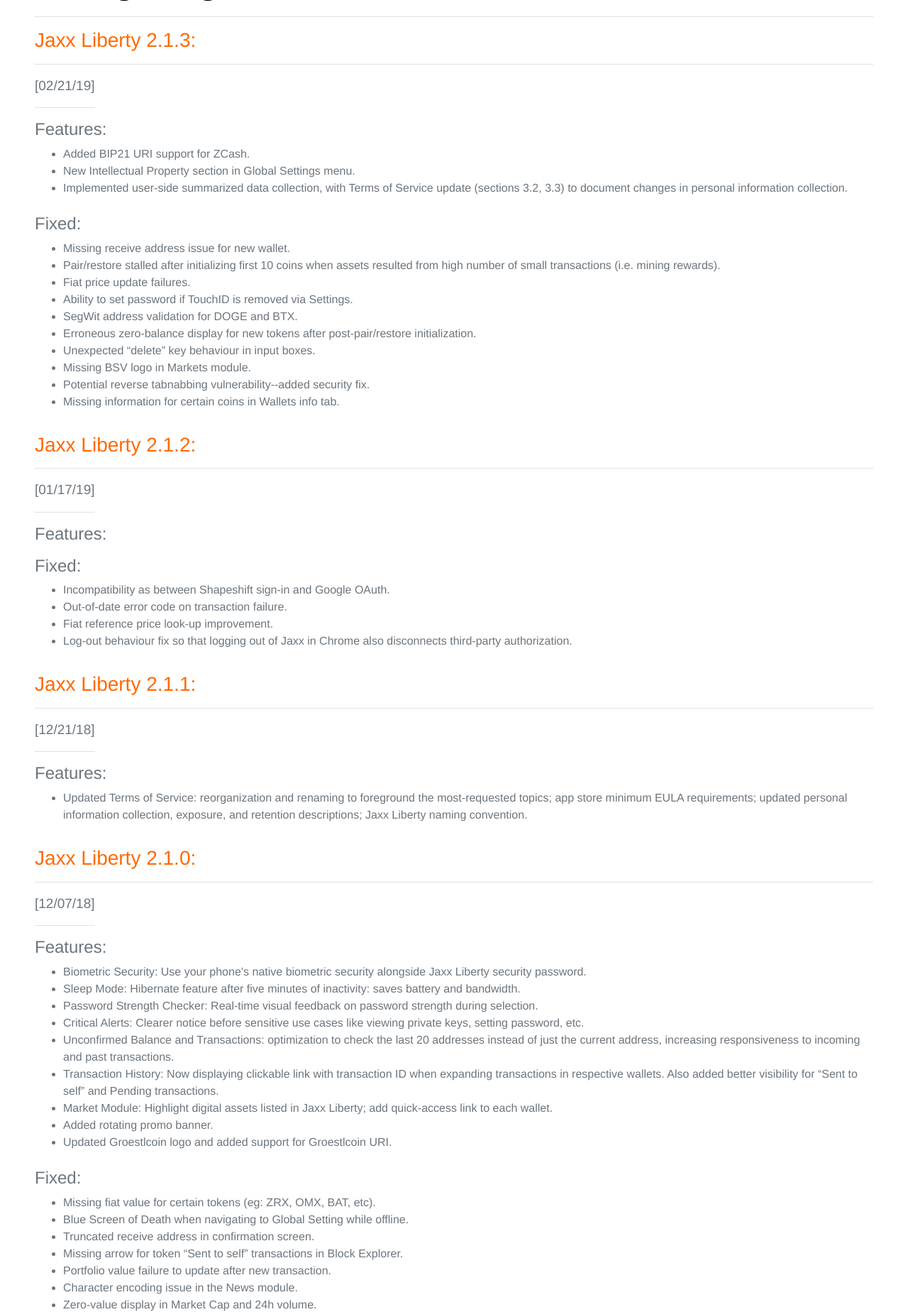
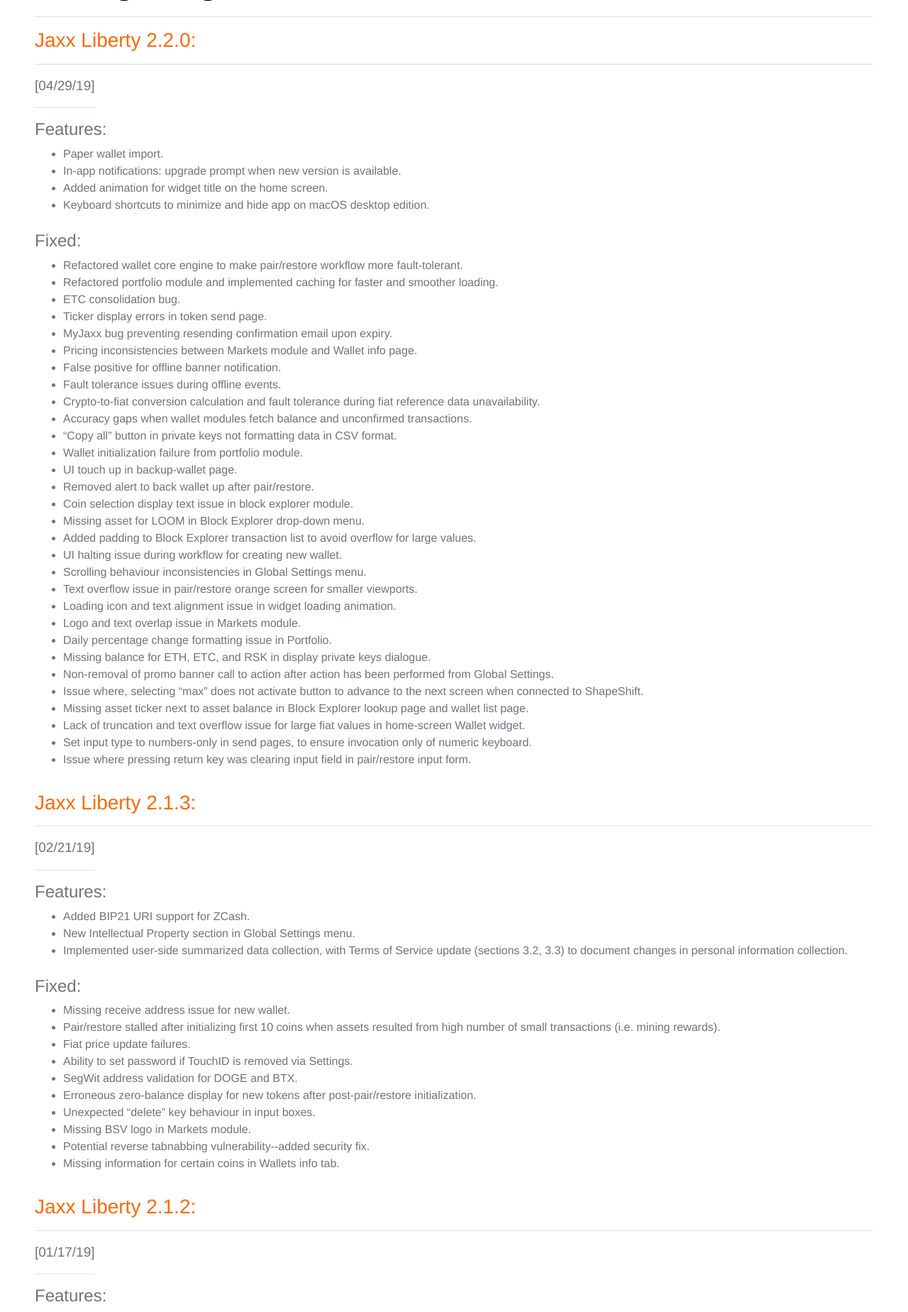
Before and after one commit to masonmedia/jl_swup, a PHP site: page /changeLog.php in a window 1280 px wide. Shown: the part 821-2669 px from the top of the page at 71% size. Run offline with PHP 8.4, Linux system fonts and the light colour scheme; some libraries are stand-ins or nearby versions.

Commit message:
2.2.0 version updates to changelog

```diff
--- a/changeLog.php
+++ b/changeLog.php
@@ -35,6 +35,51 @@
                             <h1 class="section-title font-weight-bold pb-2 m-0">Change Log</h1>
                         </div>
                         <!--content-->
+
+                        <h3 class="orange border-bottom w-100 py-3 m-0">Jaxx Liberty 2.2.0:</h3>
+                        <p class="font-weight-light border-bottom py-3 mb-2">[04/29/19]</p>
+                        <h4 class="pt-2">Features:</h4>
+                        <ul>
+                            <li>Paper wallet import.</li>
+                            <li>In-app notifications: upgrade prompt when new version is available.</li>
+                            <li>Added animation for widget title on the home screen.</li>
+                            <li>Keyboard shortcuts to minimize and hide app on macOS desktop edition.</li>
+                        </ul>
+                        <h4 class="pt-2">Fixed:</h4>
+                        <ul>
+                            <li>Refactored wallet core engine to make pair/restore workflow more fault-tolerant.</li>
+                            <li>Refactored portfolio module and implemented caching for faster and smoother loading.</li>
+                            <li>ETC consolidation bug.</li>
+                            <li>Ticker display errors in token send page.</li>
+                            <li>MyJaxx bug preventing resending confirmation email upon expiry. </li>
+                            <li>Pricing inconsistencies between Markets module and Wallet info page.</li>
+                            <li>False positive for offline banner notification.</li>
+                            <li>Fault tolerance issues during offline events.</li>
+                            <li>Crypto-to-fiat conversion calculation and fault tolerance during fiat reference data unavailability.</li>
+                            <li>Accuracy gaps when wallet modules fetch balance and unconfirmed transactions.</li>
+                            <li>“Copy all” button in private keys not formatting data in CSV format.
+                            <li>Wallet initialization failure from portfolio module.</li>
+                            <li>UI touch up in backup-wallet page.</li>
+                            <li>Removed alert to back wallet up after pair/restore.</li>
+                            <li>Coin selection display text issue in block explorer module.</li>
+                            <li>Missing asset for LOOM in Block Explorer drop-down menu.</li>
+                            <li>Added padding to Block Explorer transaction list to avoid overflow for large values.</li>
+                            <li>UI halting issue during workflow for creating new wallet.</li>
+                            <li>Scrolling behaviour inconsistencies in Global Settings menu.</li>
+                            <li>Text overflow issue in pair/restore orange screen for smaller viewports.</li>
+                            <li>Loading icon and text alignment issue in widget loading animation.</li>
+                            <li>Logo and text overlap issue in Markets module.</li>
+                            <li>Daily percentage change formatting issue in Portfolio.</li>
+                            <li>Missing balance for ETH, ETC, and RSK in display private keys dialogue.</li>
+                            <li>Non-removal of promo banner call to action after action has been performed from Global Settings.</li>
+                            <li>Issue where, selecting “max” does not activate button to advance to the next screen when connected to ShapeShift.</li>
+                            <li>Missing asset ticker next to asset balance in Block Explorer lookup page and wallet list page.</li>
+                            <li>Lack of truncation and text overflow issue for large fiat values in home-screen Wallet widget.</li>
+                            <li>Set input type to numbers-only in send pages, to ensure invocation only of numeric keyboard.</li>
+                            <li>Issue where pressing return key was clearing input field in pair/restore input form.</li>
+                        </ul>
+
+                        <!---->
 
                         <h3 class="orange border-bottom w-100 py-3 m-0">Jaxx Liberty 2.1.3:</h3>
                         <p class="font-weight-light border-bottom py-3 mb-2">[02/21/19]</p>
```
